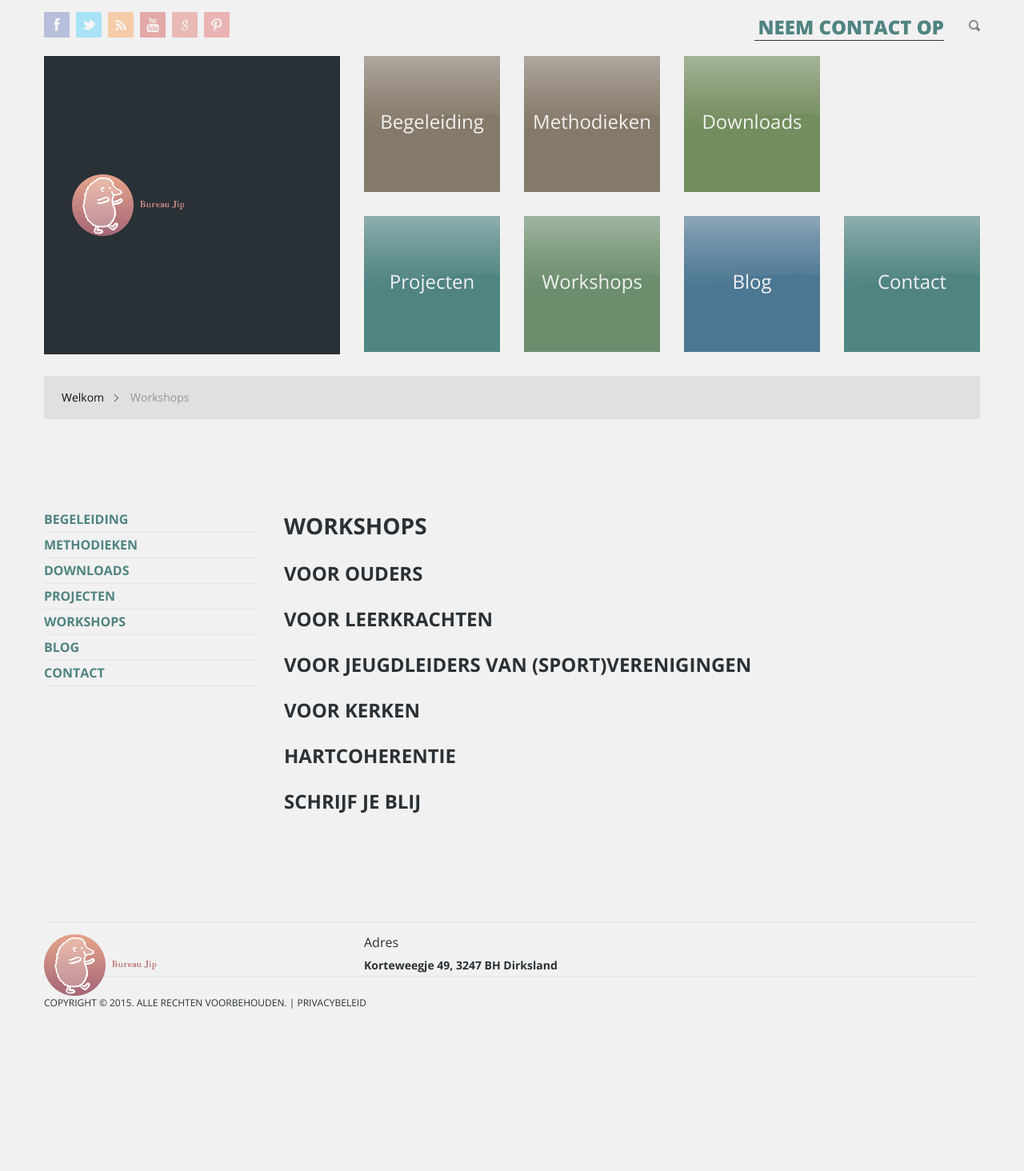
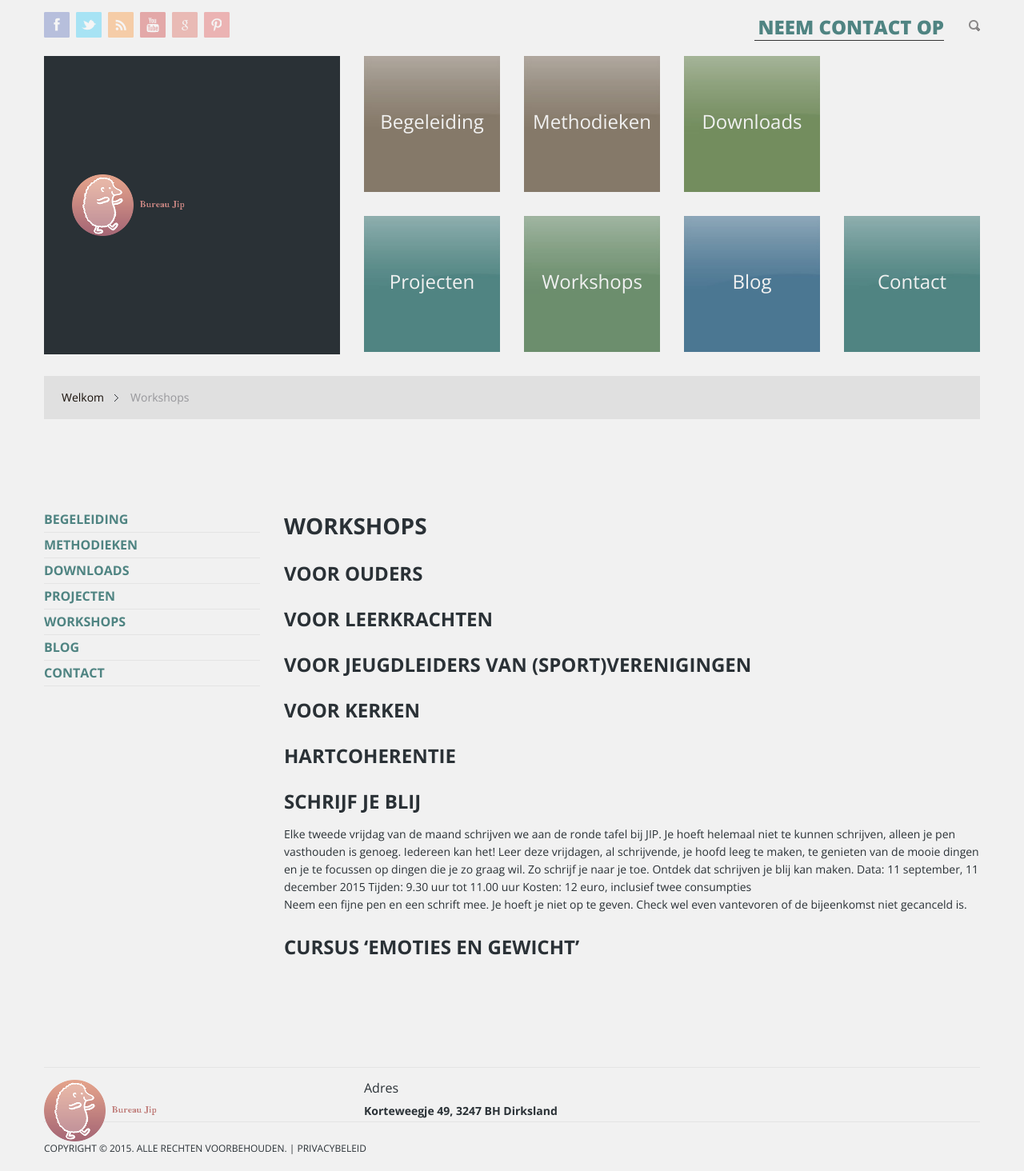
Before and after one commit to mrquincle/bureau-jip, a Jekyll site: the page built from 05-workshops.md, in a window 1280 px wide. Shown: the whole page at 80% size. Built offline with Jekyll 4.4.1, drawn with Linux system fonts in a browser that asks for light colours; before the commit the page ends 1282 px from its top, so only the background shows below that.

Commit message:
Update 05-workshops.md

```diff
--- a/05-workshops.md
+++ b/05-workshops.md
@@ -14,4 +14,15 @@ image-position: left
 ## Voor jeugdleiders van (sport)verenigingen
 ## Voor kerken
 ## Hartcoherentie
+
 ## Schrijf je blij
+
+Elke tweede vrijdag van de maand schrijven we aan de ronde tafel bij JIP. Je hoeft helemaal niet te kunnen schrijven, alleen je pen vasthouden is genoeg. Iedereen kan het!
+Leer deze vrijdagen, al schrijvende, je hoofd leeg te maken, te genieten van de mooie dingen en je te focussen op dingen die je zo graag wil. Zo schrijf je naar je toe. Ontdek dat schrijven je blij kan maken.
+Data: 11 september, 11 december 2015
+Tijden: 9.30 uur tot 11.00 uur
+Kosten: 12 euro, inclusief twee consumpties
+Neem een fijne pen en een schrift mee.
+Je hoeft je niet op te geven. Check wel even vantevoren of de bijeenkomst niet gecanceld is.
+
+## Cursus 'emoties en gewicht'
```
